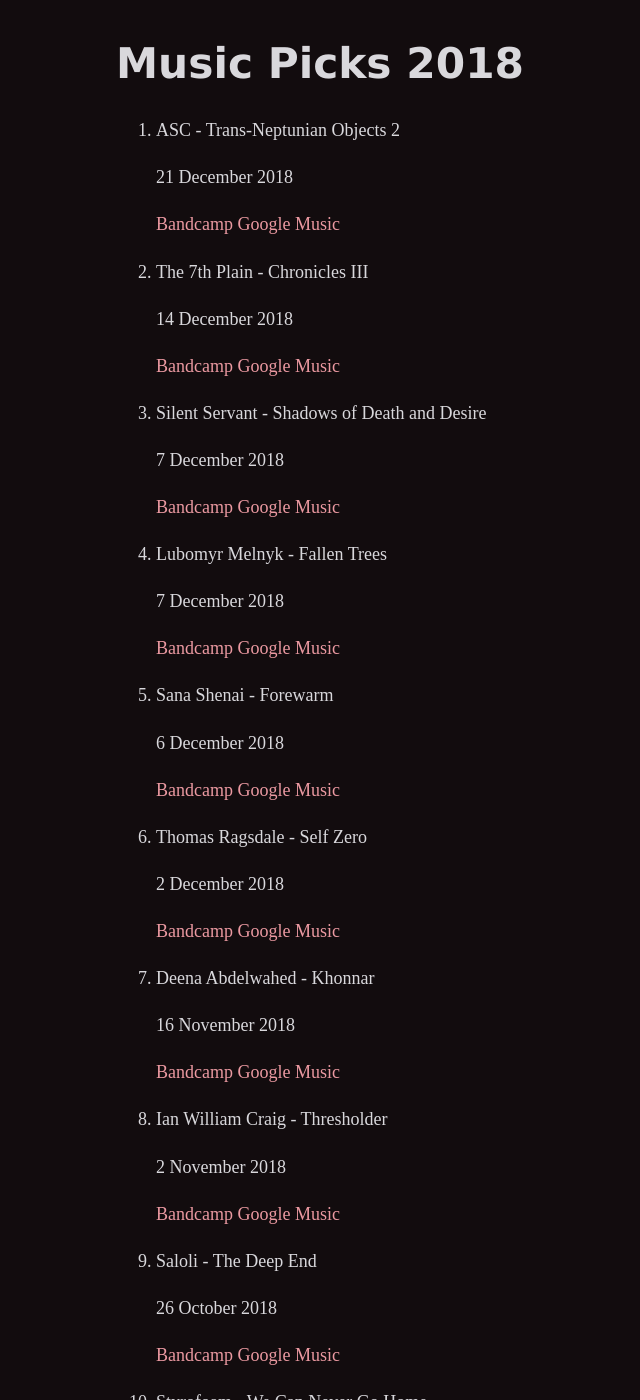
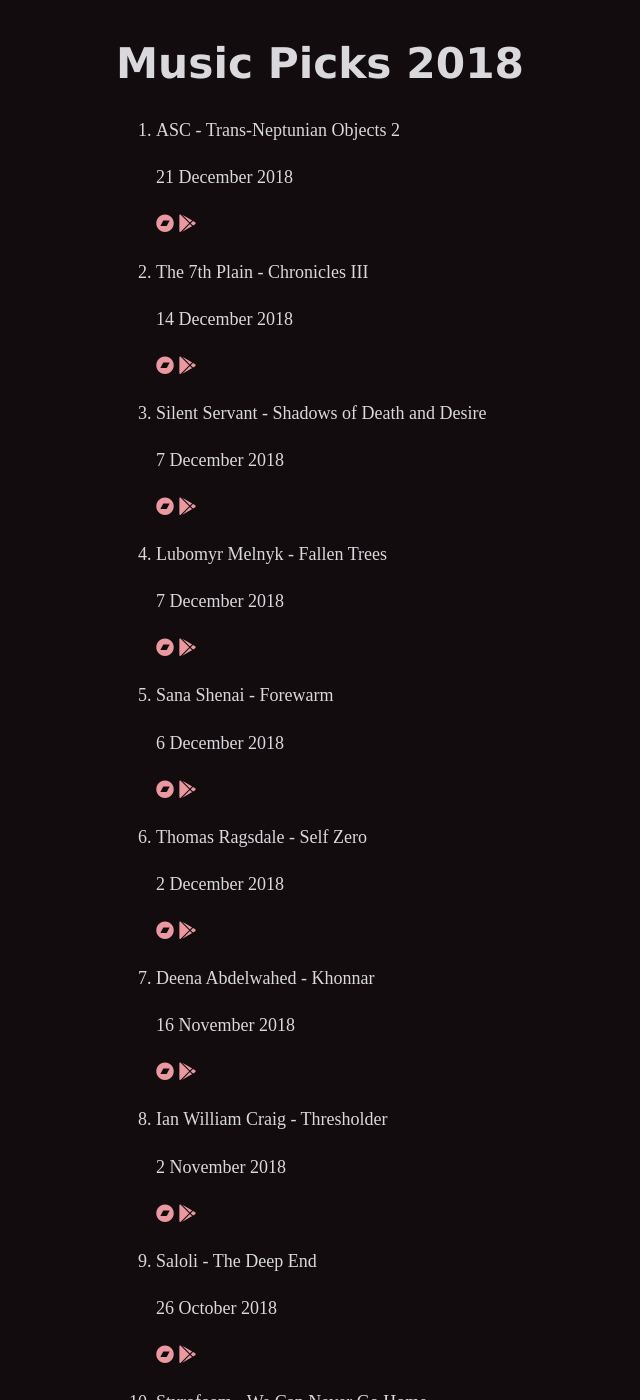
Before and after one commit to edclements/website, a Jekyll site: the page built from music-picks/2018.html, in a window 1280 px wide and 1400 px high. Shown: the whole window, without its empty margins (182-822 px from the left). Built offline with Jekyll 4.4.1, drawn with Linux system fonts in a browser that asks for light colours; nearby versions of some CDN libraries; some of the changed text lies outside the part shown.

Commit message:
Adds music icons

```diff
--- a/_layouts/default.html
+++ b/_layouts/default.html
@@ -6,6 +6,7 @@
     <link rel="stylesheet" href="/normalize.css" type="text/css">
     <link rel="stylesheet" href="/sakura.css" type="text/css">
     <link rel="stylesheet" href="/sakura-vader.css" type="text/css">
+    <link rel="stylesheet" href="https://use.fontawesome.com/releases/v5.8.1/css/all.css" integrity="sha384-50oBUHEmvpQ+1lW4y57PTFmhCaXp0ML5d60M1M7uH2+nqUivzIebhndOJK28anvf" crossorigin="anonymous">
   </head>
   <body>
     {% if page.title != 'Home' -%}
--- a/music-picks/2018.html
+++ b/music-picks/2018.html
@@ -8,9 +8,9 @@
     <li>
       <p>{{ release.artist }} - {{ release.title }}</p>
       <p>{{ release.date | date: '%e %B %Y' }}</p>
-      {% if release.bandcamp %}<a href="{{ release.bandcamp }}">Bandcamp</a>{% endif %}
-      {% if release.google %}<a href="{{ release.google }}">Google Music</a>{% endif %}
-      {% if release.spotify %}<a href="{{ release.spotify }}">Spotify</a>{% endif %}
+      {% if release.bandcamp %}<a href="{{ release.bandcamp }}"><i class="fab fa-bandcamp"></i></a>{% endif %}
+      {% if release.google %}<a href="{{ release.google }}"><i class="fab fa-google-play"></i></a>{% endif %}
+      {% if release.spotify %}<a href="{{ release.spotify }}"><i class="fab fa-spotify"></i></a>{% endif %}
     </li>
   {% endfor %}
 </ol>
--- a/music-picks/2019.html
+++ b/music-picks/2019.html
@@ -8,9 +8,9 @@
     <li>
       <p>{{ release.artist }} - {{ release.title }}</p>
       <p>{{ release.date | date: '%e %B %Y' }}</p>
-      {% if release.bandcamp %}<a href="{{ release.bandcamp }}">Bandcamp</a>{% endif %}
-      {% if release.google %}<a href="{{ release.google }}">Google Music</a>{% endif %}
-      {% if release.spotify %}<a href="{{ release.spotify }}">Spotify</a>{% endif %}
+      {% if release.bandcamp %}<a href="{{ release.bandcamp }}"><i class="fab fa-bandcamp"></i></a>{% endif %}
+      {% if release.google %}<a href="{{ release.google }}"><i class="fab fa-google-play"></i></a>{% endif %}
+      {% if release.spotify %}<a href="{{ release.spotify }}"><i class="fab fa-spotify"></i></a>{% endif %}
     </li>
   {% endfor %}
 </ol>
```
